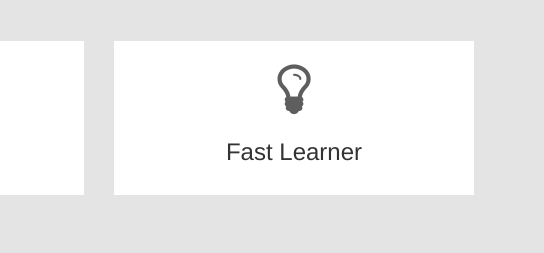
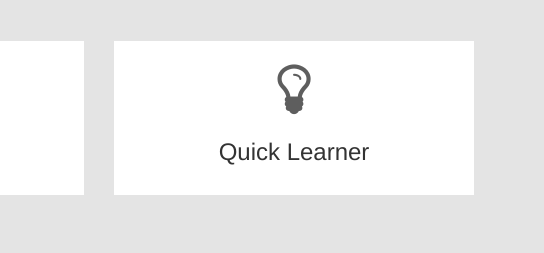
Before and after one commit to sharon96l/sharon96l.github.io, a plain HTML site: page index.html in a window 1280 px wide. Shown: the part 1160-1413 px from the top of the page, 736-1280 px from the left. Drawn offline with Linux system fonts and the light colour scheme.

Commit message:
Update index.html

```diff
--- a/index.html
+++ b/index.html
@@ -163,7 +163,7 @@
                 <!-- item -->
                 <div class="col-md-4 text-center tileBox">
                     <div class="txtHead"><i class="fa fa-lightbulb-o"></i>
-                    <h3> Fast Learner </h3></div>
+                    <h3> Quick Learner </h3></div>
                 </div>
                 <!-- end: -->
             </div>
```
